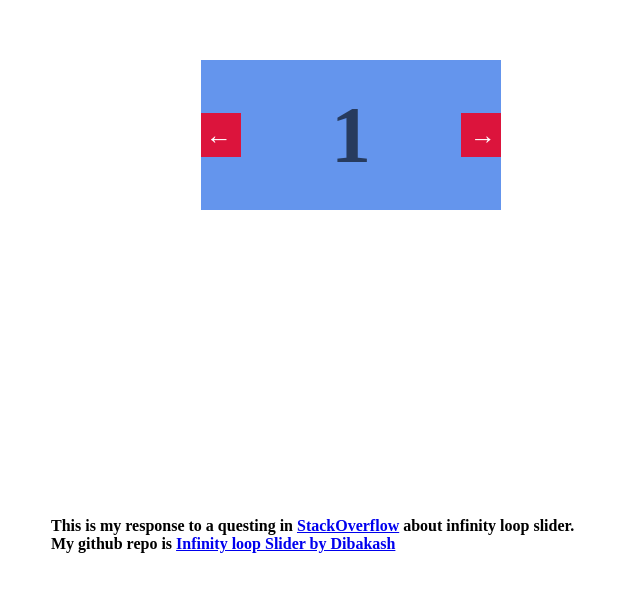
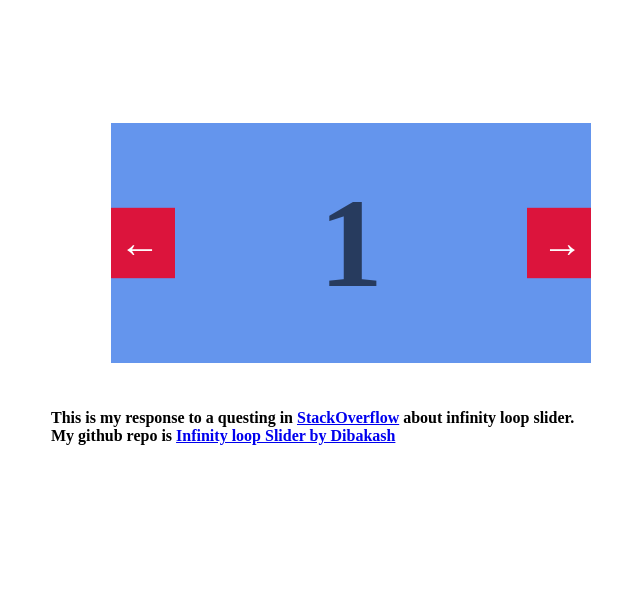
Before and after one commit to dibakash/infinity-looping-rotating-slider, a plain HTML site: page index.html in a window 1280 px wide. Shown: the part 131-722 px from the top of the page, without its empty margins (297-937 px from the left). Drawn offline with Linux system fonts and the light colour scheme.

Commit message:
Update slider.css

```diff
--- a/slider.css
+++ b/slider.css
@@ -3,6 +3,7 @@ body {
   height: 100vh;
   width: 100vw;
   align-items: center;
+  align-content: center;
   justify-content: center;
 }
 
@@ -10,8 +11,8 @@ body {
   position: relative;
   width: 600px;
   height: 300px;
-  transform: scale(0.5);
-  overflow: hidden;
+  transform: scale(0.8);
+  overflow: hidden; /* remove overflow to see what's going on*/
 }
 
 .slide {
```
